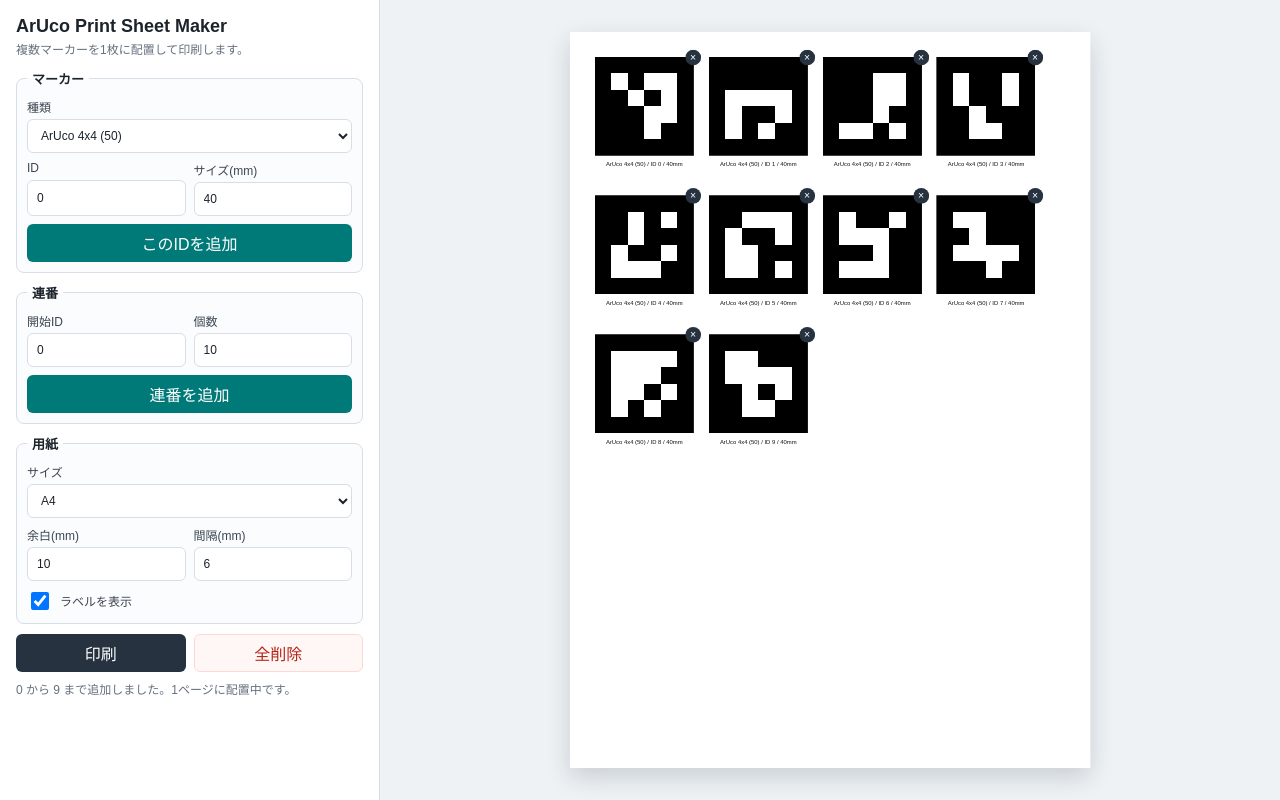
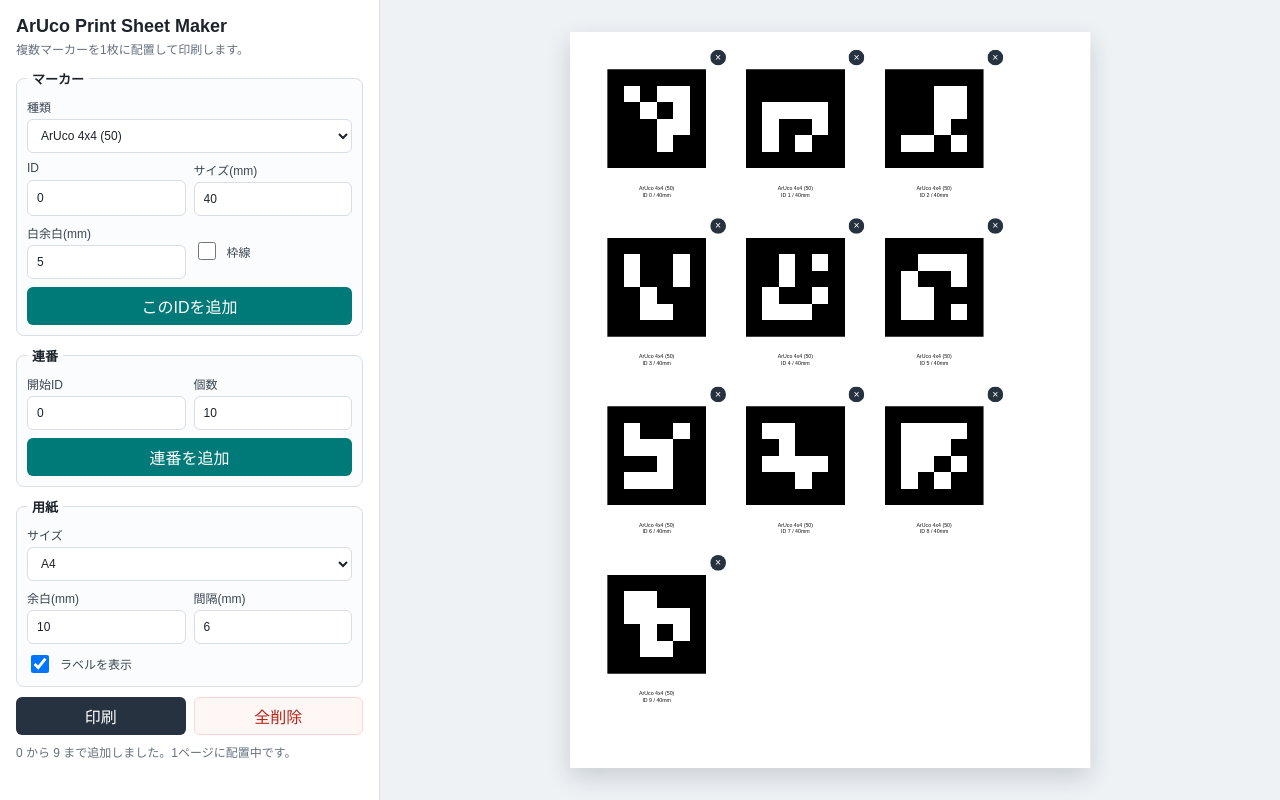
Before and after one commit to shun927/ArUco-Print-Sheet-Maker, a plain HTML site: page index.html in a window 1280 px wide. Both pictures are taken after a click on the button "連番を追加". Drawn offline with Linux system fonts and the light colour scheme.

Commit message:
Add quiet zone and border options

```diff
--- a/app.js
+++ b/app.js
@@ -3,6 +3,8 @@ const data = window.ARUCO_MARKER_DATA;
 const dictionaryInput = document.querySelector("#dictionary");
 const markerIdInput = document.querySelector("#marker-id");
 const markerSizeInput = document.querySelector("#marker-size");
+const quietZoneInput = document.querySelector("#quiet-zone");
+const showBordersInput = document.querySelector("#show-borders");
 const rangeStartInput = document.querySelector("#range-start");
 const rangeCountInput = document.querySelector("#range-count");
 const form = document.querySelector("#marker-form");
@@ -37,7 +39,7 @@ const paperSizes = {
 };
 
 const markers = [];
-const labelHeightMm = 8;
+const labelHeightMm = 10;
 const labelGapMm = 2;
 const previewPageGapPx = 18;
 
@@ -90,6 +92,8 @@ function addMarker(dictionaryKey, markerId, sizeMm) {
   const dictionary = data[dictionaryKey];
   const id = Number(markerId);
   const size = Number(sizeMm);
+  const quietZoneMm = Number(quietZoneInput.value);
+  const showBorder = showBordersInput.checked;
 
   if (!Number.isInteger(id) || id < 0 || id >= dictionary.count) {
     status.textContent = `この種類ではIDを 0 から ${dictionary.count - 1} の範囲で指定してください。`;
@@ -101,7 +105,12 @@ function addMarker(dictionaryKey, markerId, sizeMm) {
     return false;
   }
 
-  markers.push({ dictionaryKey, markerId: id, sizeMm: size });
+  if (!Number.isFinite(quietZoneMm) || quietZoneMm < 0 || quietZoneMm > 50) {
+    status.textContent = "白余白は 0mm から 50mm の範囲で指定してください。";
+    return false;
+  }
+
+  markers.push({ dictionaryKey, markerId: id, sizeMm: size, quietZoneMm, showBorder });
   render();
   return true;
 }
@@ -142,19 +151,27 @@ function createMarkerElement(marker, index, xMm, yMm, showLabels) {
     const label = fragment.querySelector(".marker-label");
     const remove = fragment.querySelector(".remove");
     const dictionary = data[marker.dictionaryKey];
+    const boxSize = markerBoxSize(marker);
 
     card.style.setProperty("--marker-size", `${marker.sizeMm}mm`);
+    card.style.setProperty("--quiet-zone", `${marker.quietZoneMm}mm`);
+    card.style.setProperty("--box-size", `${boxSize}mm`);
     card.style.left = `${xMm}mm`;
     card.style.top = `${yMm}mm`;
     card.classList.toggle("hide-label", !showLabels);
+    card.classList.toggle("show-border", marker.showBorder);
     art.innerHTML = markerSvg(marker.dictionaryKey, marker.markerId);
-    label.textContent = `${dictionary.label} / ID ${marker.markerId} / ${marker.sizeMm}mm`;
+    label.textContent = `${dictionary.label}\nID ${marker.markerId} / ${marker.sizeMm}mm`;
     label.hidden = !showLabels;
     remove.addEventListener("click", () => {
       markers.splice(index, 1);
       render();
     });
     return fragment;
+}
+
+function markerBoxSize(marker) {
+  return marker.sizeMm + marker.quietZoneMm * 2;
 }
 
 function paginateMarkers(showLabels) {
@@ -170,12 +187,13 @@ function paginateMarkers(showLabels) {
   let rowHeight = 0;
 
   markers.forEach((marker, index) => {
-    const itemWidth = marker.sizeMm;
-    const itemHeight = marker.sizeMm + (showLabels ? labelGapMm + labelHeightMm : 0);
+    const boxSize = markerBoxSize(marker);
+    const itemWidth = boxSize;
+    const itemHeight = boxSize + (showLabels ? labelGapMm + labelHeightMm : 0);
 
     if (itemWidth > contentWidth || itemHeight > contentHeight) {
       errors.push(
-        `ID ${marker.markerId} (${marker.sizeMm}mm) は現在の用紙と余白には収まりません。サイズか余白を小さくしてください。`
+        `ID ${marker.markerId} (${boxSize}mm) は現在の用紙と余白には収まりません。サイズか白余白か用紙余白を小さくしてください。`
       );
       return;
     }
@@ -237,6 +255,8 @@ function addRange() {
   const dictionary = data[dictionaryKey];
   const start = Number(rangeStartInput.value);
   const size = Number(markerSizeInput.value);
+  const quietZoneMm = Number(quietZoneInput.value);
+  const showBorder = showBordersInput.checked;
   const count = Number(rangeCountInput.value);
 
   if (!Number.isInteger(start) || start < 0 || start >= dictionary.count) {
@@ -254,9 +274,14 @@ function addRange() {
     return;
   }
 
+  if (!Number.isFinite(quietZoneMm) || quietZoneMm < 0 || quietZoneMm > 50) {
+    status.textContent = "白余白は 0mm から 50mm の範囲で指定してください。";
+    return;
+  }
+
   const end = Math.min(dictionary.count - 1, start + count - 1);
   for (let id = start; id <= end; id += 1) {
-    markers.push({ dictionaryKey, markerId: id, sizeMm: size });
+    markers.push({ dictionaryKey, markerId: id, sizeMm: size, quietZoneMm, showBorder });
   }
   render();
   status.textContent = `${start} から ${end} まで追加しました。${pagesElement.children.length}ページに配置中です。`;
--- a/index.html
+++ b/index.html
@@ -29,6 +29,16 @@
               <label>
                 サイズ(mm)
                 <input id="marker-size" type="number" min="5" max="200" step="1" value="40" />
+              </label>
+            </div>
+            <div class="two-up">
+              <label>
+                白余白(mm)
+                <input id="quiet-zone" type="number" min="0" max="50" step="1" value="5" />
+              </label>
+              <label class="check">
+                <input id="show-borders" type="checkbox" />
+                枠線
               </label>
             </div>
             <button type="submit">このIDを追加</button>
@@ -117,7 +127,9 @@
     <template id="marker-template">
       <article class="marker-card">
         <button class="remove" type="button" aria-label="削除">×</button>
-        <div class="marker-art"></div>
+        <div class="marker-box">
+          <div class="marker-art"></div>
+        </div>
         <div class="marker-label"></div>
       </article>
     </template>
--- a/styles.css
+++ b/styles.css
@@ -183,12 +183,26 @@ button:hover {
   display: grid;
   justify-items: center;
   gap: 2mm;
+  width: var(--box-size);
   break-inside: avoid;
 }
 
+.marker-box {
+  display: grid;
+  place-items: center;
+  width: var(--box-size);
+  height: var(--box-size);
+  padding: var(--quiet-zone);
+  background: #ffffff;
+}
+
+.marker-card.show-border .marker-box {
+  border: 0.2mm solid #111111;
+}
+
 .marker-art {
-  width: var(--marker-size);
-  height: var(--marker-size);
+  width: 100%;
+  height: 100%;
 }
 
 .marker-art svg {
@@ -198,12 +212,14 @@ button:hover {
 }
 
 .marker-label {
-  max-width: var(--marker-size);
+  width: var(--box-size);
+  min-height: 10mm;
   color: #111111;
-  font-size: 9px;
+  font-size: 8px;
   line-height: 1.25;
   text-align: center;
   overflow-wrap: anywhere;
+  white-space: pre-line;
 }
 
 .remove {
```
